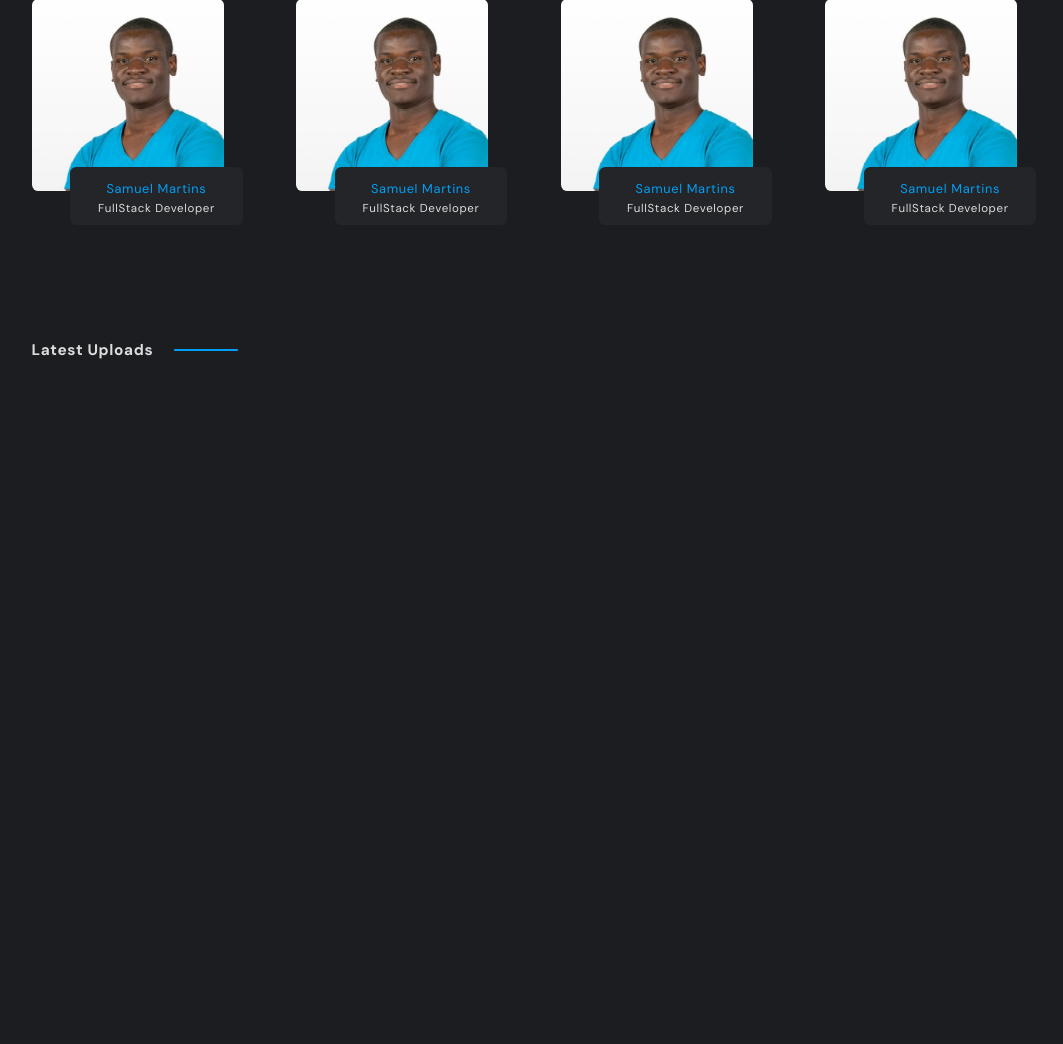
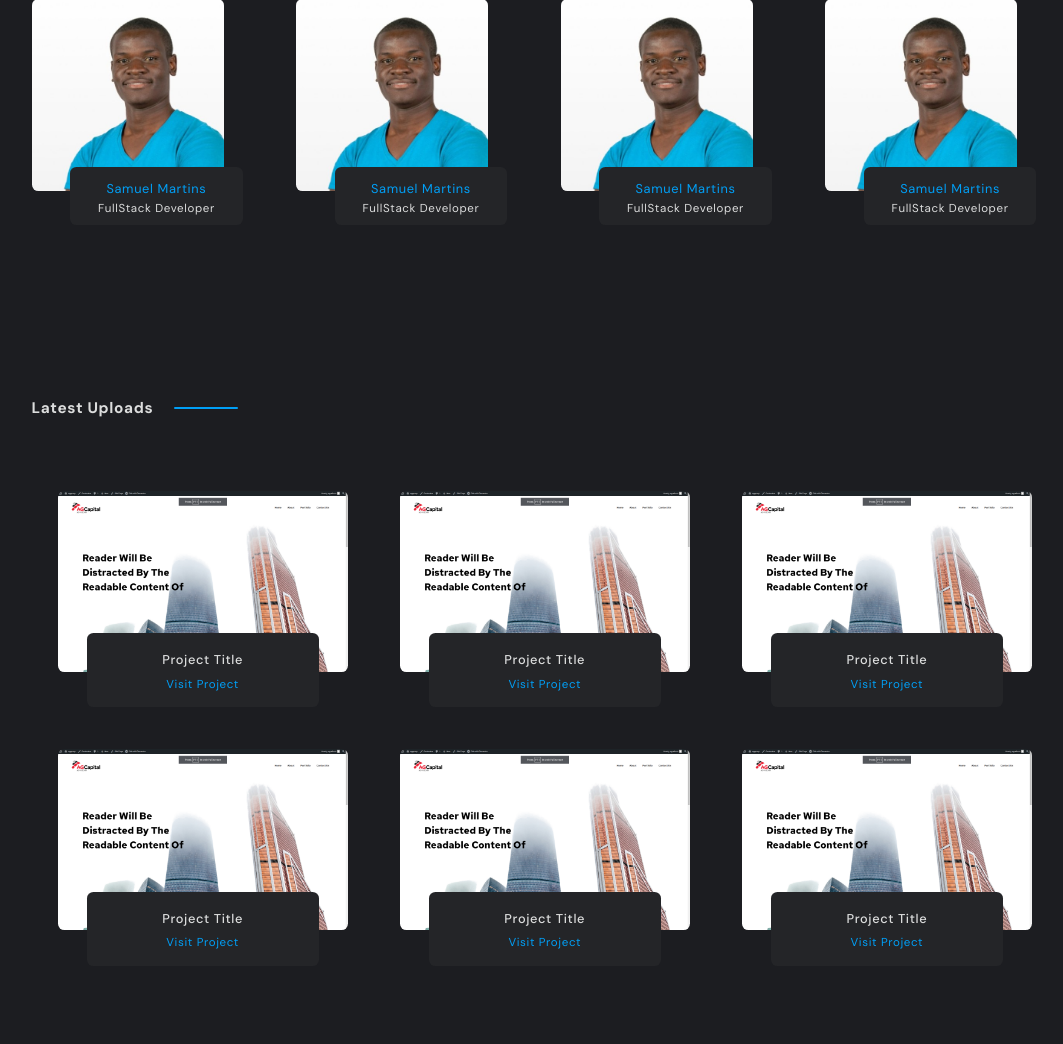
Before and after one commit to thesmartcoder7/project-watch, a Django app: page / in a window 1280 px wide. Shown: the part 985-2029 px from the top of the page, without its empty margins (90-1153 px from the left). Before the commit the page ends 1344 px from the top, so only its background shows below. Run offline with Django 4.2, Linux system fonts and the light colour scheme.

Commit message:
style: stucture and style the projects section

```diff
--- a/projects/static/projects/css/index.css
+++ b/projects/static/projects/css/index.css
@@ -471,6 +471,7 @@ main #hero .right .rate .single p {
 main #users {
   width: 100%;
   padding: 5%;
+  margin-bottom: 5%;
 }
 
 main #users .heading {
@@ -586,6 +587,7 @@ main #users .all-users .user .details p {
 main #latest {
   width: 100%;
   padding: 5%;
+  margin-bottom: 5%;
 }
 
 main #latest .heading {
@@ -599,7 +601,7 @@ main #latest .heading {
   -webkit-box-pack: start;
       -ms-flex-pack: start;
           justify-content: flex-start;
-  margin-bottom: 7%;
+  margin-bottom: 5%;
 }
 
 main #latest .heading h3 {
@@ -616,4 +618,78 @@ main #latest .heading hr {
   height: 0.15vw;
   background-color: #009ff6;
 }
+
+main #latest .all-projects {
+  display: -webkit-box;
+  display: -ms-flexbox;
+  display: flex;
+  -webkit-box-align: start;
+      -ms-flex-align: start;
+          align-items: flex-start;
+  -webkit-box-pack: start;
+      -ms-flex-pack: start;
+          justify-content: flex-start;
+  -ms-flex-wrap: wrap;
+      flex-wrap: wrap;
+}
+
+main #latest .all-projects .project {
+  width: 28%;
+  margin: 2% 2.5%;
+  border-radius: 0.5vw;
+  position: relative;
+  display: -webkit-box;
+  display: -ms-flexbox;
+  display: flex;
+  -webkit-box-orient: vertical;
+  -webkit-box-direction: normal;
+      -ms-flex-direction: column;
+          flex-direction: column;
+  -webkit-box-align: center;
+      -ms-flex-align: center;
+          align-items: center;
+  -webkit-box-pack: start;
+      -ms-flex-pack: start;
+          justify-content: flex-start;
+}
+
+main #latest .all-projects .project .image {
+  width: 100%;
+  border-radius: 0.5vw;
+}
+
+main #latest .all-projects .project .image img {
+  width: 100%;
+  border-radius: 0.5vw;
+}
+
+main #latest .all-projects .project .cta {
+  position: relative;
+  margin-top: 5%;
+  text-align: center;
+  width: 80%;
+  padding: 5% 10%;
+  border-radius: 0.5vw;
+  margin-top: -15%;
+  background-color: #242528;
+}
+
+main #latest .all-projects .project .cta a {
+  font-size: 0.9vw;
+  color: #009ff6;
+  text-decoration: none;
+}
+
+main #latest .all-projects .project .cta a:hover {
+  color: #dcdddd;
+}
+
+main #latest .all-projects .project .cta h3 {
+  margin-top: 2%;
+  font-size: 1vw;
+  font-weight: 500;
+  color: #dcdddd;
+  text-transform: capitalize;
+  margin-bottom: 2%;
+}
 /*# sourceMappingURL=index.css.map */
--- a/projects/static/projects/css/index.scss
+++ b/projects/static/projects/css/index.scss
@@ -288,6 +288,7 @@ main {
   #users {
     width: 100%;
     padding: 5%;
+    margin-bottom: 5%;
     .heading {
       width: 100%;
       display: flex;
@@ -368,12 +369,13 @@ main {
   #latest {
     width: 100%;
     padding: 5%;
+    margin-bottom: 5%;
     .heading {
       width: 100%;
       display: flex;
       align-items: center;
       justify-content: flex-start;
-      margin-bottom: 7%;
+      margin-bottom: 5%;
       h3 {
         color: $text_color;
         font-size: 1.2vw;
@@ -388,5 +390,57 @@ main {
         background-color: $primary_color;
       }
     }
+
+    .all-projects {
+      display: flex;
+      align-items: flex-start;
+      justify-content: flex-start;
+      flex-wrap: wrap;
+
+      .project {
+        width: 28%;
+        margin: 2% 2.5%;
+        border-radius: 0.5vw;
+        position: relative;
+        display: flex;
+        flex-direction: column;
+        align-items: center;
+        justify-content: flex-start;
+        .image {
+          width: 100%;
+          border-radius: 0.5vw;
+          img {
+            width: 100%;
+            border-radius: 0.5vw;
+          }
+        }
+        .cta {
+          position: relative;
+          margin-top: 5%;
+          text-align: center;
+          width: 80%;
+          padding: 5% 10%;
+          border-radius: 0.5vw;
+          margin-top: -15%;
+          background-color: $tags_color;
+          a {
+            font-size: 0.9vw;
+            color: $primary_color;
+            text-decoration: none;
+            &:hover {
+              color: $text_color;
+            }
+          }
+          h3 {
+            margin-top: 2%;
+            font-size: 1vw;
+            font-weight: 500;
+            color: $text_color;
+            text-transform: capitalize;
+            margin-bottom: 2%;
+          }
+        }
+      }
+    }
   }
 }
--- a/projects/templates/projects/index.html
+++ b/projects/templates/projects/index.html
@@ -223,6 +223,91 @@
           <h3>Latest Uploads</h3>
           <hr />
         </div>
+        <div class="all-projects">
+          <!-- test project -->
+          <div class="project">
+            <div class="image">
+              <img
+                src="{% static 'projects/images/sample.png' %}"
+                alt="projet-title"
+              />
+            </div>
+            <div class="cta">
+              <h3>project title</h3>
+              <a href="">Visit Project</a>
+            </div>
+          </div>
+
+          <!-- test project -->
+          <div class="project">
+            <div class="image">
+              <img
+                src="{% static 'projects/images/sample.png' %}"
+                alt="projet-title"
+              />
+            </div>
+            <div class="cta">
+              <h3>project title</h3>
+              <a href="">Visit Project</a>
+            </div>
+          </div>
+
+          <!-- test project -->
+          <div class="project">
+            <div class="image">
+              <img
+                src="{% static 'projects/images/sample.png' %}"
+                alt="projet-title"
+              />
+            </div>
+            <div class="cta">
+              <h3>project title</h3>
+              <a href="">Visit Project</a>
+            </div>
+          </div>
+
+          <!-- test project -->
+          <div class="project">
+            <div class="image">
+              <img
+                src="{% static 'projects/images/sample.png' %}"
+                alt="projet-title"
+              />
+            </div>
+            <div class="cta">
+              <h3>project title</h3>
+              <a href="">Visit Project</a>
+            </div>
+          </div>
+
+          <!-- test project -->
+          <div class="project">
+            <div class="image">
+              <img
+                src="{% static 'projects/images/sample.png' %}"
+                alt="projet-title"
+              />
+            </div>
+            <div class="cta">
+              <h3>project title</h3>
+              <a href="">Visit Project</a>
+            </div>
+          </div>
+
+          <!-- test project -->
+          <div class="project">
+            <div class="image">
+              <img
+                src="{% static 'projects/images/sample.png' %}"
+                alt="projet-title"
+              />
+            </div>
+            <div class="cta">
+              <h3>project title</h3>
+              <a href="">Visit Project</a>
+            </div>
+          </div>
+        </div>
       </section>
     </main>
 
```
Also changed, not shown: 1 other file.
